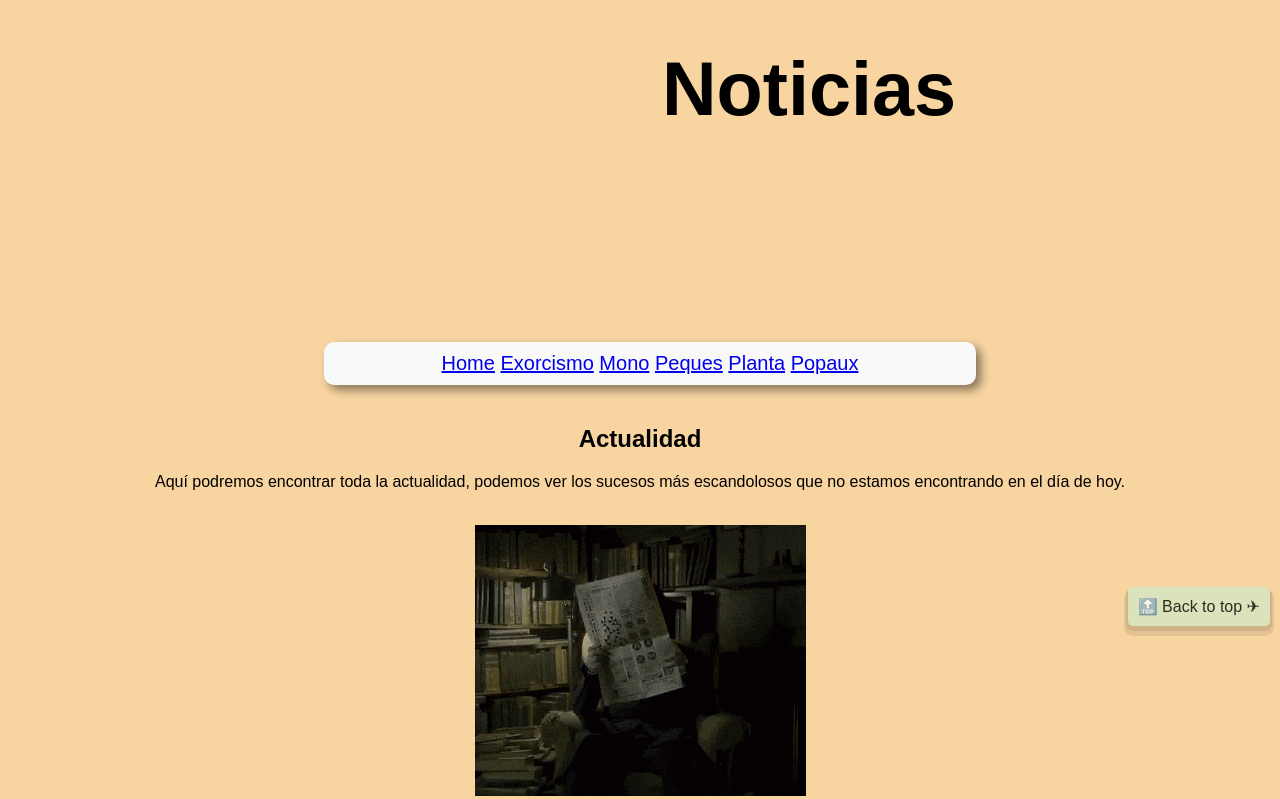
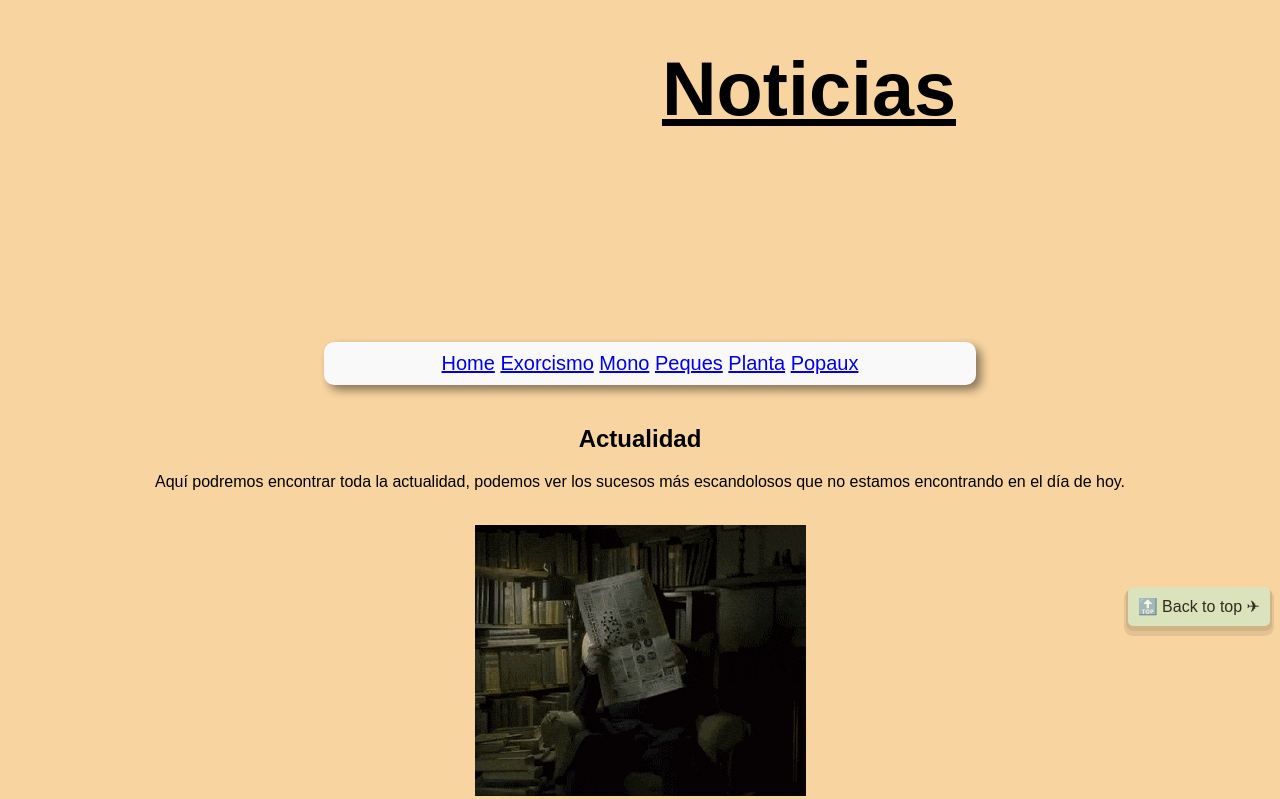
Before and after one commit to Vtorcampos13/Puentecito, a plain HTML site: page index.html in a window 1280 px wide. Shown: the part 164-963 px from the top of the page. Drawn offline with Linux system fonts and the light colour scheme.

Commit message:
Retoques al html

```diff
--- a/index.html
+++ b/index.html
@@ -11,7 +11,7 @@
 
 <body>
     <header>
-        <h2 id="header">Noticias</h2>
+        <h2 id="header"><u>Noticias</u></h2>
         <nav>
             <a href="#">Home</a>
             <a href="#exorcismo">Exorcismo</a>
```
